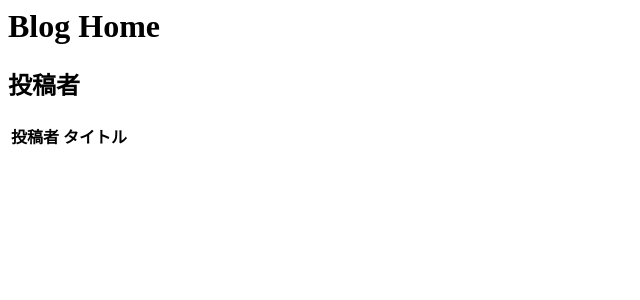
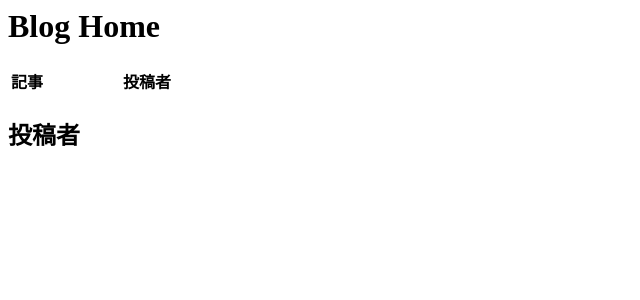
Before and after one commit to KazukiYokoyama/PHP_Study, a PHP site: page /home.view.php in a window 1280 px wide. Shown: the top 300 px of the page, without its empty margins (0-640 px from the left). Run offline with PHP 8.4, Linux system fonts and the light colour scheme; lists and menus that the app fills with data are empty.

Commit message:
home画面のレイアウトを調整

```diff
--- a/views/home.view.php
+++ b/views/home.view.php
@@ -3,28 +3,19 @@
 		<div class="text-center">
 			<h1>Blog Home</h1>
 		</div>
-		<div>
-			<h2>投稿者</h2>
-			<ul id="Contributors">
-				<template v-if="ListCount">
-					<li v-for="item in list" :key="item.account_name">
-						<a v-bind:href="'/articles/'+item.account_name">{{ item.account_name }}</a>
-					</li>
-				</template>
-			</ul>
-		</div>
-		<div>
-			<table id="Articles">
+		<div class="row">
+			<div class="col-md-9 table-responsive">
+				<table id="Articles" class="table table-bordered">
 					<tr>
-					<th>投稿者</th>
-					<th>タイトル</th>
+						<th>記事</th>
+						<th width="200px">投稿者</th>
 					</tr>
 					<template v-if="ListCount">
 						<tr v-for="item in list" :key="item.article_id">
-						<td>{{ item.account_name }}</td>
 							<td>
 								<a v-bind:href="'/user/articleedit/'+item.article_id">{{ item.title }}</a>
 							</td>
+							<td>{{ item.account_name }}</td>
 						</tr>
 					</template>
 					<template v-else>
@@ -34,5 +25,16 @@
 					</template>
 				</table>
 			</div>
+			<div class="col-md-3">
+				<h2>投稿者</h2>
+				<ul id="Contributors" class="list-group list-group-flush">
+					<template v-if="ListCount">
+						<li class="list-group-item" v-for="item in list" :key="item.account_name">
+							<a v-bind:href="'/articles/'+item.account_name">{{ item.account_name }}</a>
+						</li>
+					</template>
+				</ul>
 			</div>
 		</div>
+	</div>
+</div>
```
Lines whose indentation alone changed are shown as unchanged.
